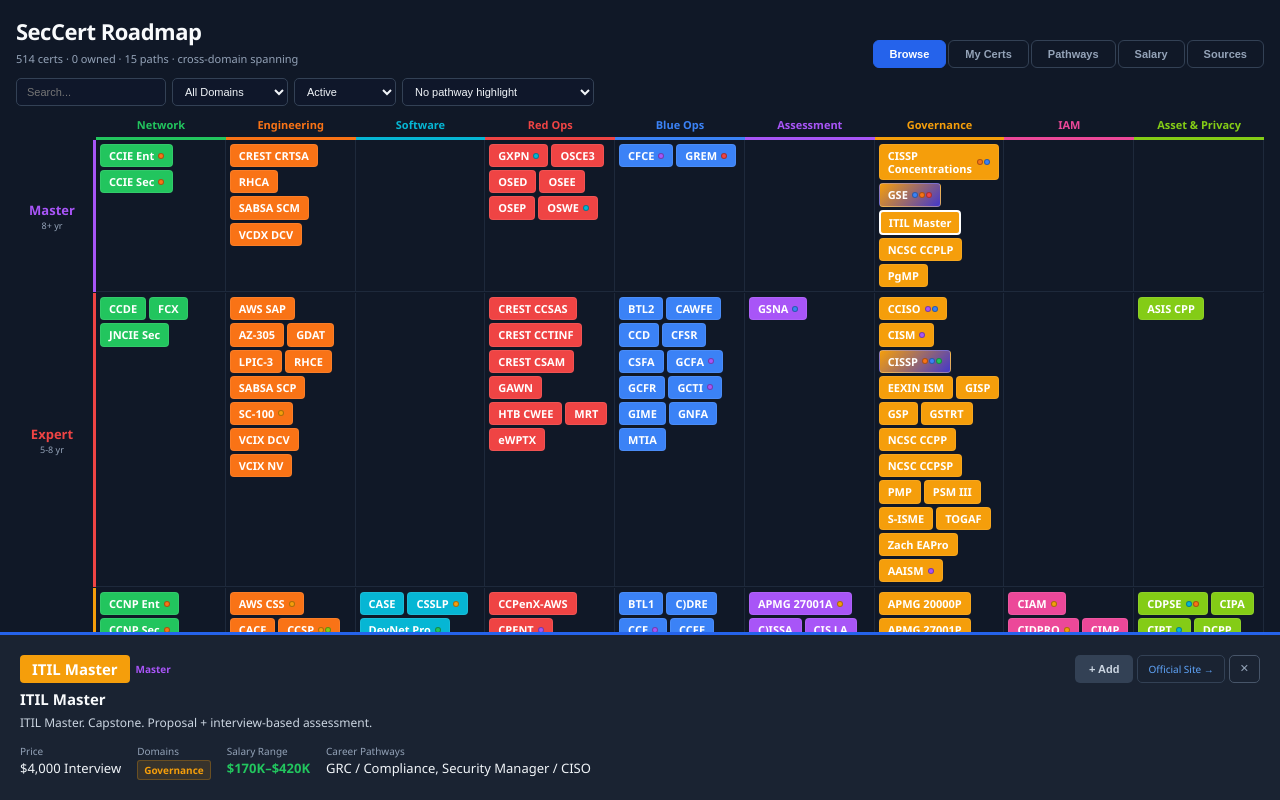
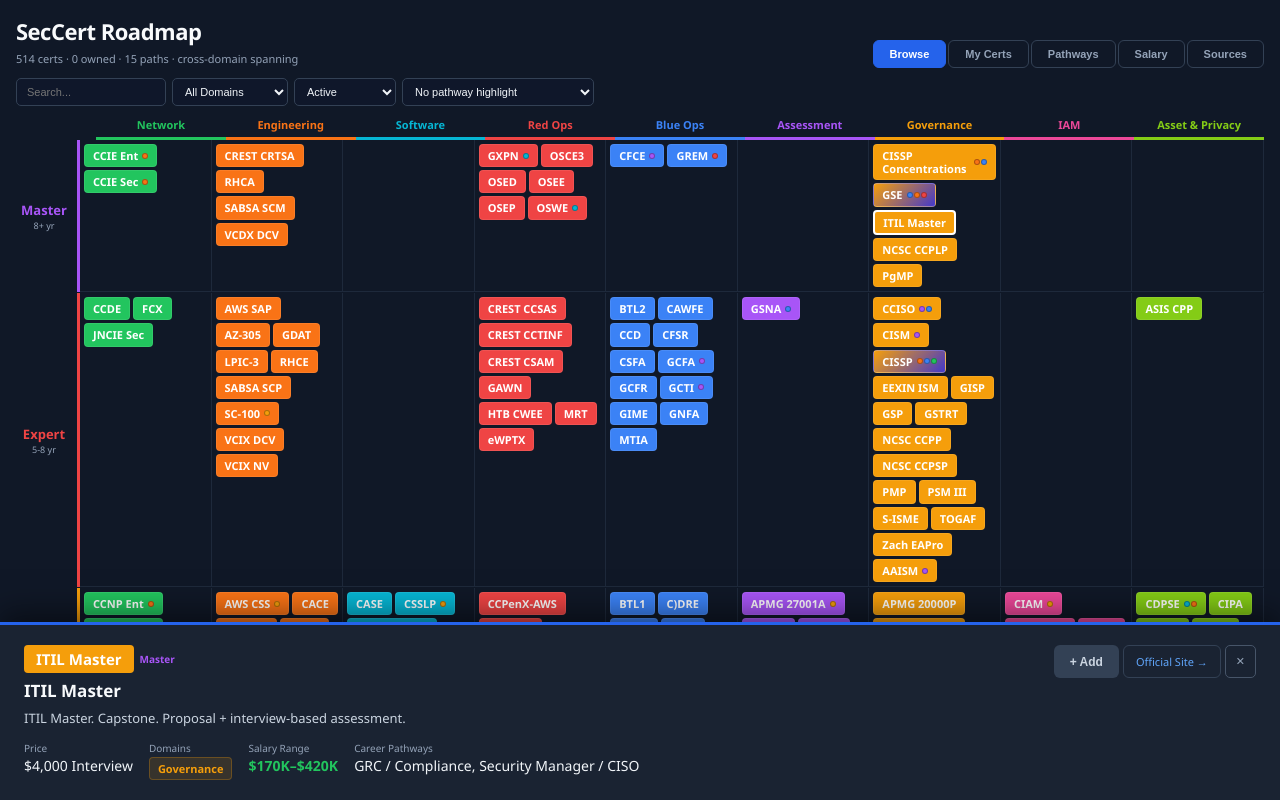
Before and after one commit to Strat-M/sec-roadmap, a React (Vite) app: page / in a window 1280 px wide. Both pictures are taken after a click on the element "ITIL Master". Shown: the top 800 px of the page. Built offline with nearby package versions, Linux system fonts and the light colour scheme.

Commit message:
Shorten tier names in App component

```diff
--- a/src/App.jsx
+++ b/src/App.jsx
@@ -522,7 +522,8 @@
 const DO=["n","e","s","r","b","t","g","i","a"];
 const WN={e:"Engineering",m:"Management/GRC",b:"Defensive (Blue)",r:"Offensive (Red)"};
 const WC={e:"#ea8c2a",m:"#6b7280",b:"#1d4ed8",r:"#dc2626"};
-const TN={5:"Master",4:"Expert",3:"Professional",2:"Associate",1:"Foundational"};
+const TN={5:"Master",4:"Expert",3:"Pro",2:"Assoc",1:"Found"};
+const TF={5:"Master",4:"Expert",3:"Professional",2:"Associate",1:"Foundational"};
 const TC={5:"#a855f7",4:"#ef4444",3:"#f59e0b",2:"#84cc16",1:"#22c55e"};
 const TY={5:"8+ yr",4:"5-8 yr",3:"2-5 yr",2:"0-2 yr",1:"0 yr"};
 
@@ -765,7 +766,7 @@
           <div style={{ display: "flex", flexWrap: "wrap", gap: 5 }}>
             {myList.map(c => { const sal = salRange(c.a); return (
               <div key={c.a} onClick={() => setSel(c.a)} style={{ background: "#1e293b", borderRadius: 5, padding: "6px 10px", border: "1px solid " + DC[c.d] + "33", minWidth: 130, cursor: "pointer", display: "flex", flexDirection: "column", gap: 2 }}>
-                <div style={{ display: "flex", justifyContent: "space-between" }}><span style={{ fontSize: 13, fontWeight: 800, color: DC[c.d] }}>{c.a}</span><span style={{ fontSize: 9, color: TC[c.t], fontWeight: 700 }}>{TN[c.t]}</span></div>
+                <div style={{ display: "flex", justifyContent: "space-between" }}><span style={{ fontSize: 13, fontWeight: 800, color: DC[c.d] }}>{c.a}</span><span style={{ fontSize: 9, color: TC[c.t], fontWeight: 700 }}>{TF[c.t]}</span></div>
                 <span style={{ fontSize: 10, color: "#cbd5e1" }}>{c.n.slice(0, 45)}</span>
                 {sal && <span style={{ fontSize: 11, color: "#22c55e", fontWeight: 600 }}>${sal[0]}K&ndash;${sal[1]}K</span>}
               </div>); })}
@@ -793,10 +794,10 @@
             </div>
             <div style={{ height: 4, background: "#0f172a", borderRadius: 3, margin: "6px 0", overflow: "hidden" }}><div style={{ height: "100%", width: pct + "%", background: pctColor(pct), borderRadius: 3 }} /></div>
             <div style={{ display: "flex", gap: 8, flexWrap: "wrap", marginBottom: 6 }}>
-              {Object.entries(pv.t).sort((a, b) => Number(a[0]) - Number(b[0])).map(([t, r]) => (<span key={t} style={{ fontSize: 11 }}><span style={{ color: TC[t], fontWeight: 700 }}>{TN[t]}</span> <span style={{ color: "#94a3b8" }}>${r[0]}K&ndash;${r[1]}K</span></span>))}
+              {Object.entries(pv.t).sort((a, b) => Number(a[0]) - Number(b[0])).map(([t, r]) => (<span key={t} style={{ fontSize: 11 }}><span style={{ color: TC[t], fontWeight: 700 }}>{TF[t]}</span> <span style={{ color: "#94a3b8" }}>${r[0]}K&ndash;${r[1]}K</span></span>))}
             </div>
             {[1, 2, 3, 4, 5].map(t => { const tc = pv.c.filter(a => { const c = ALL.find(x => x.a === a); return c && c.t === t; }); if (!tc.length) return null; return (
-              <div key={t} style={{ marginTop: 2 }}><span style={{ fontSize: 10, color: TC[t], fontWeight: 700 }}>{TN[t]}: </span>
+              <div key={t} style={{ marginTop: 2 }}><span style={{ fontSize: 10, color: TC[t], fontWeight: 700 }}>{TF[t]}: </span>
                 {tc.map(a => { const have = my.has(a); return <span key={a} onClick={() => tog(a)} style={{ fontSize: 10, padding: "3px 8px", borderRadius: 3, marginRight: 3, marginBottom: 2, display: "inline-block", cursor: "pointer", background: have ? "rgba(251,191,36,0.13)" : "#0f172a", color: have ? "#fbbf24" : "#94a3b8", border: have ? "1px solid #fbbf24" : "1px solid #1e293b", fontWeight: have ? 700 : 400 }}>{have ? "\u2713 " : ""}{a}</span>; })}
               </div>); })}
           </div>); })}
@@ -807,7 +808,7 @@
         <div>
           <div style={ss.card}><label style={ss.label}>Career Pathway</label><Dd v={sPw} onChange={setSPw} opts={Object.entries(PW).map(([k, v]) => [k, v.l])} /></div>
           <div style={ss.card}><label style={ss.label}>Certification Tier</label>
-            <div style={{ display: "flex", gap: 3 }}>{[1, 2, 3, 4, 5].map(t => (<button key={t} onClick={() => setSTier(t)} style={{ flex: 1, padding: "6px 2px", borderRadius: 4, cursor: "pointer", fontSize: 9, fontWeight: 700, lineHeight: 1.3, border: sTier === t ? "2px solid " + TC[t] : "2px solid #334155", background: sTier === t ? TC[t] + "15" : "#0f172a", color: sTier === t ? TC[t] : "#94a3b8" }}>{TN[t]}<br /><span style={{ fontWeight: 400, fontSize: 8 }}>{TY[t]}</span></button>))}</div>
+            <div style={{ display: "flex", gap: 3 }}>{[1, 2, 3, 4, 5].map(t => (<button key={t} onClick={() => setSTier(t)} style={{ flex: 1, padding: "6px 2px", borderRadius: 4, cursor: "pointer", fontSize: 9, fontWeight: 700, lineHeight: 1.3, border: sTier === t ? "2px solid " + TC[t] : "2px solid #334155", background: sTier === t ? TC[t] + "15" : "#0f172a", color: sTier === t ? TC[t] : "#94a3b8" }}>{TF[t]}<br /><span style={{ fontWeight: 400, fontSize: 8 }}>{TY[t]}</span></button>))}</div>
           </div>
           <div style={ss.card}><label style={ss.label}>DoD Security Clearance</label><Dd v={sCl} onChange={setSCl} opts={CL.map(c => [c.id, c.l + " (" + (c.m > 1 ? "+" : "") + Math.round((c.m - 1) * 100) + "%)"])} /></div>
           <div style={ss.card}><label style={ss.label}>Education</label><Dd v={sDg} onChange={setSDg} opts={DG.map(d => [d.id, d.l + " (" + (d.m >= 1 ? "+" : "") + Math.round((d.m - 1) * 100) + "%)"])} /></div>
@@ -818,11 +819,11 @@
             <div style={{ fontSize: 10, color: "#94a3b8", fontWeight: 700, letterSpacing: 1, textTransform: "uppercase" }}>Estimated Annual Salary</div>
             <div style={{ fontSize: 44, fontWeight: 900, color: "#22c55e", lineHeight: 1.1, marginTop: 4 }}>${calc.mid.toLocaleString()}K</div>
             <div style={{ fontSize: 14, color: "#cbd5e1", marginTop: 2 }}>${calc.lo}K &mdash; ${calc.hi}K</div>
-            <div style={{ fontSize: 11, color: "#94a3b8", marginTop: 4 }}>{PW[sPw].l} &middot; {TN[sTier]}</div>
+            <div style={{ fontSize: 11, color: "#94a3b8", marginTop: 4 }}>{PW[sPw].l} &middot; {TF[sTier]}</div>
             {calc.capped && <div style={{ fontSize: 9, color: "#f59e0b", marginTop: 4, padding: "2px 6px", background: "#f59e0b11", borderRadius: 3 }}>Capped at {MOD_CAP}x (raw: {calc.rawMult.toFixed(2)}x)</div>}
             <div style={{ borderTop: "1px solid #334155", marginTop: 14, paddingTop: 10, textAlign: "left" }}>
               <div style={{ fontSize: 10, fontWeight: 700, color: "#94a3b8", marginBottom: 4 }}>BREAKDOWN</div>
-              {[{label:"Base (" + PW[sPw].l + ", " + TN[sTier] + ")",m:1,val:"$" + calc.bm + "K",color:"#f1f5f9"},
+              {[{label:"Base (" + PW[sPw].l + ", " + TF[sTier] + ")",m:1,val:"$" + calc.bm + "K",color:"#f1f5f9"},
                 {label:"Clearance: " + calc.cl.l,m:calc.cl.m,val:(calc.cl.m>=1?"+":"") + Math.round(calc.bm*(calc.cl.m-1)) + "K",color:calc.cl.c},
                 {label:"Education: " + calc.dg.l,m:calc.dg.m,val:(calc.dg.m>=1?"+":"") + Math.round(calc.bm*(calc.dg.m-1)) + "K",color:calc.dg.m>=1?"#22c55e":"#f87171"},
                 {label:"Experience: " + calc.ex.l,m:calc.ex.m,val:(calc.ex.m>=1?"+":"") + Math.round(calc.bm*(calc.ex.m-1)) + "K",color:calc.ex.m>=1?"#22c55e":"#f87171"},
@@ -872,20 +873,20 @@
               <div style={{ display: "flex", gap: 6, alignItems: "center", flexWrap: "wrap" }}>
                 <span style={{ background: DC[c.d], color: "#fff", padding: "4px 12px", borderRadius: 4, fontWeight: 800, fontSize: 15 }}>{c.a}</span>
                 {c.s === "retired" && <span style={{ fontSize: 10, color: "#f87171", background: "#f8717118", padding: "2px 6px", borderRadius: 3 }}>RETIRED</span>}
-                <span style={{ fontSize: 10, color: TC[c.t], fontWeight: 700 }}>{TN[c.t]}</span>
+                <span style={{ fontSize: 10, color: TC[c.t], fontWeight: 700 }}>{TF[c.t]}</span>
               </div>
-              <div style={{ fontSize: 15, fontWeight: 600, color: "#f8fafc", marginTop: 6 }}>{c.n}</div>
-              {c.b && <div style={{ fontSize: 12, color: "#cbd5e1", marginTop: 4, lineHeight: 1.6 }}>{c.b}</div>}
+              <div style={{ fontSize: 17, fontWeight: 600, color: "#f8fafc", marginTop: 6 }}>{c.n}</div>
+              {c.b && <div style={{ fontSize: 13, color: "#cbd5e1", marginTop: 6, lineHeight: 1.6 }}>{c.b}</div>}
             </div>
             <div style={{ display: "flex", gap: 4, flexShrink: 0 }}>
-              <button onClick={() => tog(c.a)} style={{ padding: "6px 14px", borderRadius: 5, border: "none", cursor: "pointer", fontSize: 11, fontWeight: 700, background: owned ? "#fbbf24" : "#334155", color: owned ? "#000" : "#cbd5e1" }}>{owned ? "\u2713 Owned" : "+ Add"}</button>
-              {c.u && <a href={c.u} target="_blank" rel="noopener noreferrer" style={{ padding: "6px 10px", borderRadius: 5, border: "1px solid #334155", fontSize: 10, color: "#60a5fa", textDecoration: "none", display: "flex", alignItems: "center" }}>Official Site &rarr;</a>}
+              <button onClick={() => tog(c.a)} style={{ padding: "8px 16px", borderRadius: 6, border: "none", cursor: "pointer", fontSize: 12, fontWeight: 700, background: owned ? "#fbbf24" : "#334155", color: owned ? "#000" : "#cbd5e1" }}>{owned ? "\u2713 Owned" : "+ Add"}</button>
+              {c.u && <a href={c.u} target="_blank" rel="noopener noreferrer" style={{ padding: "8px 12px", borderRadius: 6, border: "1px solid #334155", fontSize: 11, color: "#60a5fa", textDecoration: "none", display: "flex", alignItems: "center" }}>Official Site &rarr;</a>}
               <button onClick={() => setSel(null)} style={{ padding: "6px 10px", borderRadius: 5, border: "1px solid #475569", background: "none", color: "#94a3b8", cursor: "pointer", fontSize: 11 }}>&#10005;</button>
             </div>
           </div>
           <div style={{ display: "flex", flexWrap: "wrap", gap: 16, marginTop: 12 }}>
             {c.p && <div><span style={ss.dl}>Price</span><span style={ss.dv}>{c.p}</span></div>}
-            <div><span style={ss.dl}>Domains</span><div style={{ display: "flex", gap: 4, marginTop: 2 }}>{doms.map(d => <span key={d} style={{ fontSize: 10, padding: "2px 6px", borderRadius: 3, background: DC[d] + "22", color: DC[d], fontWeight: 600, border: "1px solid " + DC[d] + "44" }}>{DN[d]}</span>)}</div></div>
+            <div><span style={ss.dl}>Domains</span><div style={{ display: "flex", gap: 4, marginTop: 2 }}>{doms.map(d => <span key={d} style={{ fontSize: 11, padding: "3px 8px", borderRadius: 4, background: DC[d] + "22", color: DC[d], fontWeight: 600, border: "1px solid " + DC[d] + "44" }}>{DN[d]}</span>)}</div></div>
             {sal && <div><span style={ss.dl}>Salary Range</span><span style={{ ...ss.dv, color: "#22c55e", fontWeight: 700 }}>${sal[0]}K&ndash;${sal[1]}K</span></div>}
             {paths.length > 0 && <div><span style={ss.dl}>Career Pathways</span><span style={ss.dv}>{paths.join(", ")}</span></div>}
           </div>
@@ -903,13 +904,13 @@
   sel: { padding: "6px 8px", fontSize: 11, borderRadius: 5, border: "1px solid #334155", background: "#0f172a", color: "#f1f5f9", cursor: "pointer" },
   input: { padding: "6px 10px", fontSize: 11, borderRadius: 5, border: "1px solid #334155", background: "#0f172a", color: "#f1f5f9", width: 150 },
   progBar: { display: "flex", alignItems: "center", background: "#1e293b", borderRadius: 6, padding: "6px 12px", marginBottom: 6, fontSize: 12, border: "1px solid #334155" },
-  tierLbl: { width: 80, minWidth: 80, display: "flex", flexDirection: "column", justifyContent: "center", alignItems: "center", borderRight: "3px solid", paddingRight: 5, marginRight: 0 },
+  tierLbl: { width: 64, minWidth: 64, display: "flex", flexDirection: "column", justifyContent: "center", alignItems: "center", borderRight: "3px solid", paddingRight: 5, marginRight: 0 },
   leg: { display: "flex", alignItems: "center", gap: 4, fontSize: 10, color: "#94a3b8" },
   dot: { width: 11, height: 11, borderRadius: 2, display: "inline-block" },
   card: { background: "#1e293b", borderRadius: 8, padding: 14, border: "1px solid #3b4a5f", marginBottom: 8 },
   label: { fontSize: 10, color: "#94a3b8", fontWeight: 700, marginBottom: 4, display: "block", textTransform: "uppercase", letterSpacing: 0.5 },
-  detail: { position: "fixed", bottom: 0, left: 0, right: 0, background: "#1a2332", borderTop: "3px solid #2563eb", padding: 20, zIndex: 100, maxHeight: "40vh", overflow: "auto" },
+  detail: { position: "fixed", bottom: 0, left: 0, right: 0, background: "#1a2332", borderTop: "3px solid #2563eb", padding: "20px 24px", zIndex: 100, maxHeight: "52vh", overflow: "auto", boxShadow: "0 -8px 30px rgba(0,0,0,0.5)" },
   dl: { fontSize: 10, color: "#94a3b8", display: "block" },
-  dv: { fontSize: 13, color: "#f1f5f9", display: "block", marginTop: 1 },
+  dv: { fontSize: 14, color: "#f1f5f9", display: "block", marginTop: 1 },
   empty: { textAlign: "center", padding: 40, color: "#cbd5e1", fontSize: 13, lineHeight: 1.6 },
 };
```
